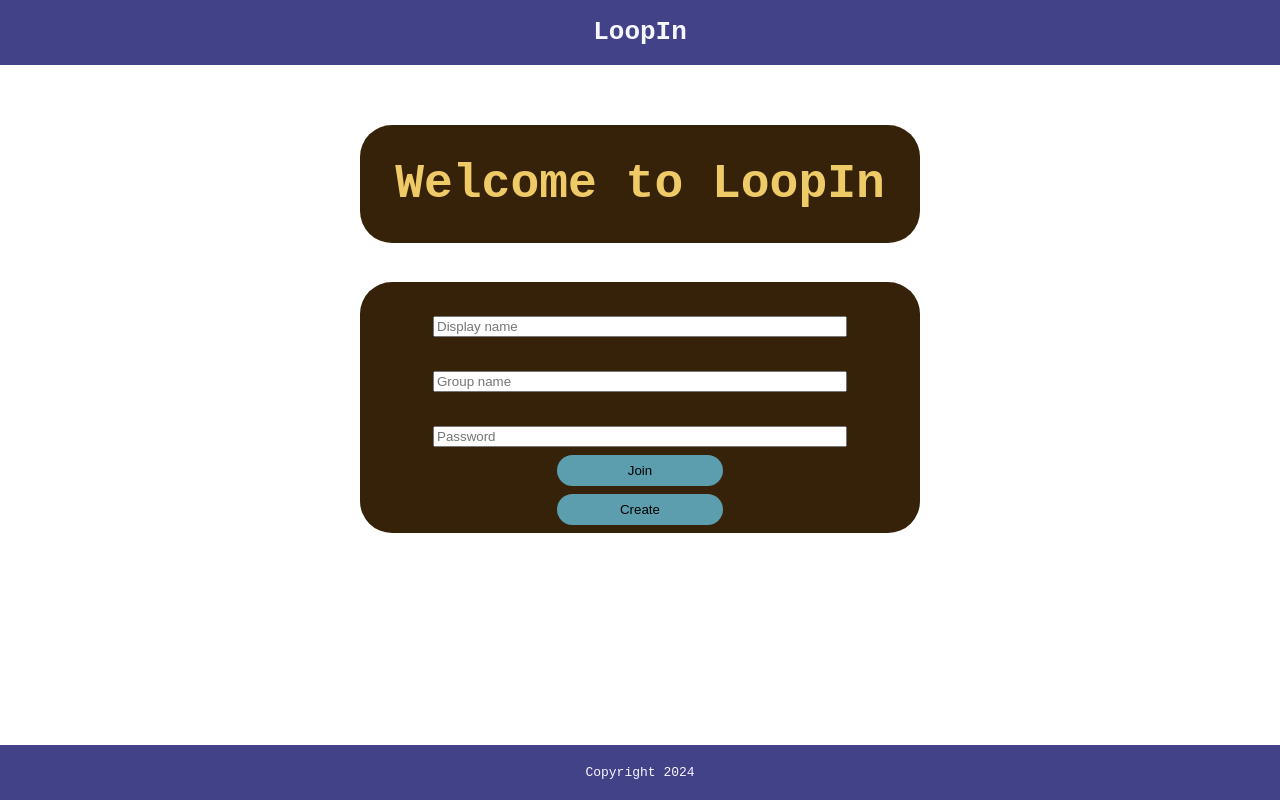
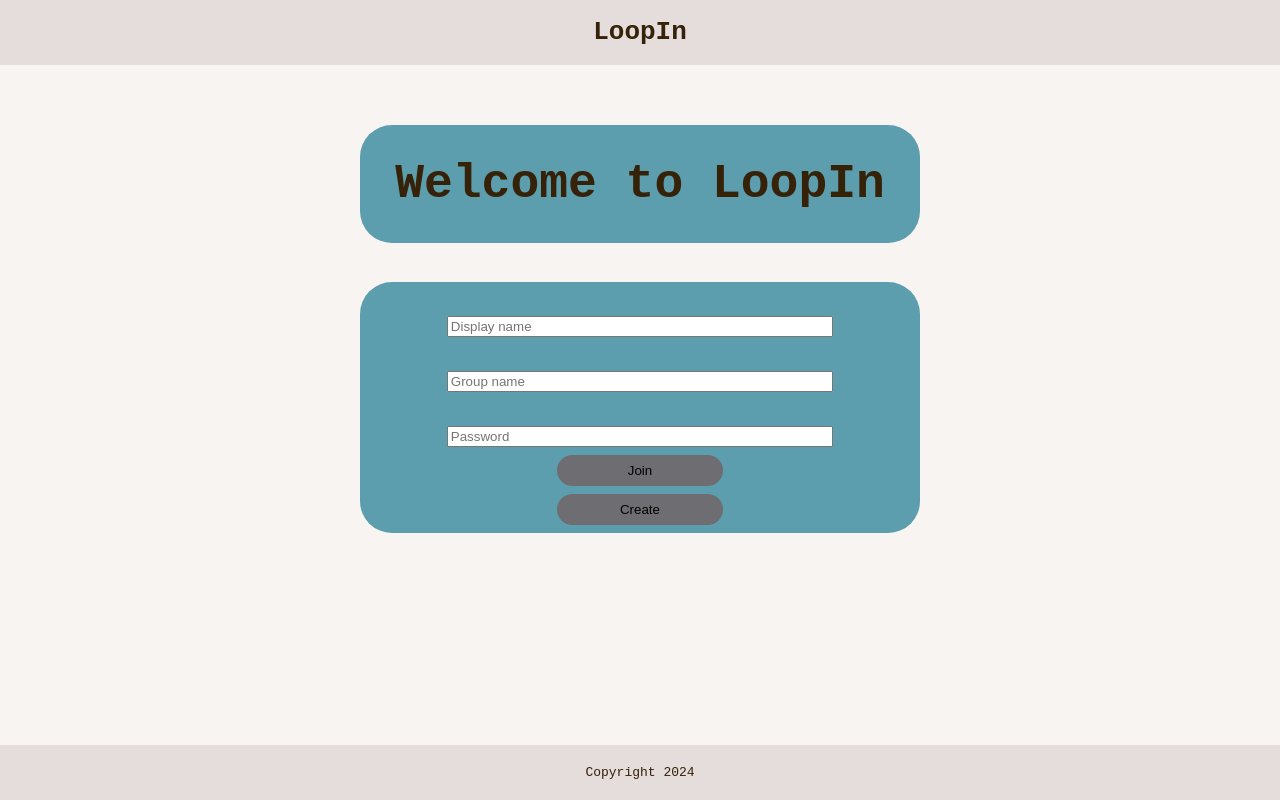
Before and after one commit to ComfortableCat/WeekFiveProject, a website built with Vite: page client/index.html in a window 1280 px wide. Built offline with nearby package versions, Linux system fonts and the light colour scheme.

Commit message:
restyle landing page

```diff
--- a/client/projectPage/style.css
+++ b/client/projectPage/style.css
@@ -5,7 +5,6 @@
   --highlight-color: #5c9ead; /* blue */
   --background-color: #f8f4f1; /* bg colour off white */
 }
-
 
 * {
   box-sizing: border-box;
@@ -18,7 +17,6 @@
   justify-content: left;
   align-items: left;
   width: 30%;
-
 }
 
 body {
--- a/client/style.css
+++ b/client/style.css
@@ -1,8 +1,17 @@
+:root {
+  --primary-color: #e4dddc; /* light grey */
+  --secondary-color: #6d6d72; /* medium grey */
+  --accent-color: #352208; /* brown */
+  --highlight-color: #5c9ead; /* blue */
+  --background-color: #f8f4f1; /* bg colour off white */
+}
+
 * {
   box-sizing: border-box;
 }
-
 body {
+  background-color: var(--background-color);
+  color: var(--accent-color);
   height: 100%;
   margin: 0;
   display: flex;
@@ -13,11 +22,10 @@ body {
 header {
   width: 100%;
   z-index: 1000;
-  background-color: #414288;
+  background-color: var(--primary-color);
   display: flex;
   align-items: center;
   justify-content: center;
-  color: #f7f7ff;
 }
 
 main {
@@ -36,16 +44,16 @@ h2 {
   text-align: center;
   font-size: 6vw;
   width: inherit;
-  background-color: #352208;
+  background-color: var(--highlight-color);
   border-radius: 4vh;
   padding-top: 4vh;
   padding-bottom: 4vh;
-  color: #efcb68;
+  color: var(--accent-color);
 }
 
 form {
   width: inherit;
-  background-color: #352208;
+  background-color: var(--highlight-color);
   border-radius: 4vh;
   display: flex;
   flex-direction: column;
@@ -53,17 +61,17 @@ form {
   padding: 0.5vh;
 }
 form p {
-  color: #efcb68;
+  color: var(--accent-color);
 }
 
 form input {
-  width: 75%;
+  width: 70%;
   margin: 0.5vh;
 }
 
 form button {
   width: 30%;
-  background-color: #5c9ead;
+  background-color: var(--secondary-color);
   margin: 0.5vh;
   border-radius: 2vh;
   border: transparent;
@@ -72,7 +80,7 @@ form button {
 
 form button:hover {
   cursor: pointer;
-  background-color: #414288;
+  background-color: var(--highlight-color);
 }
 
 footer {
@@ -82,8 +90,7 @@ footer {
   display: flex;
   justify-content: center;
   padding: 20px;
-  background-color: #414288;
-  color: #f7f7ff;
+  background-color: var(--primary-color);
 }
 
 @media (min-width: 800px) {
```
Also changed, not shown: client/projectPage/index.html (+1 -1 lines).
